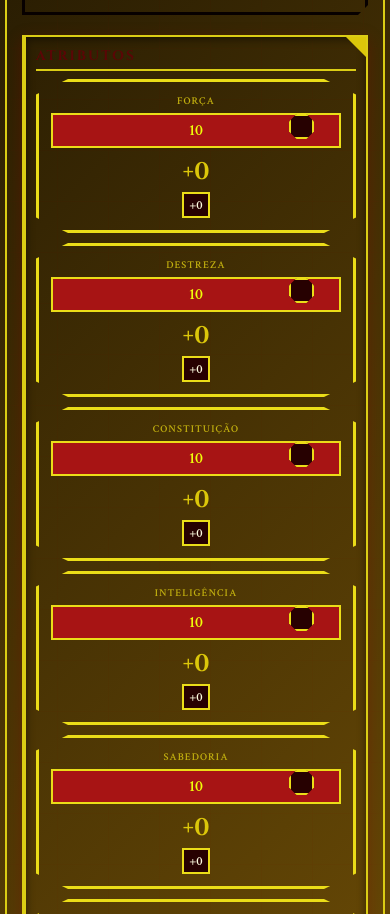
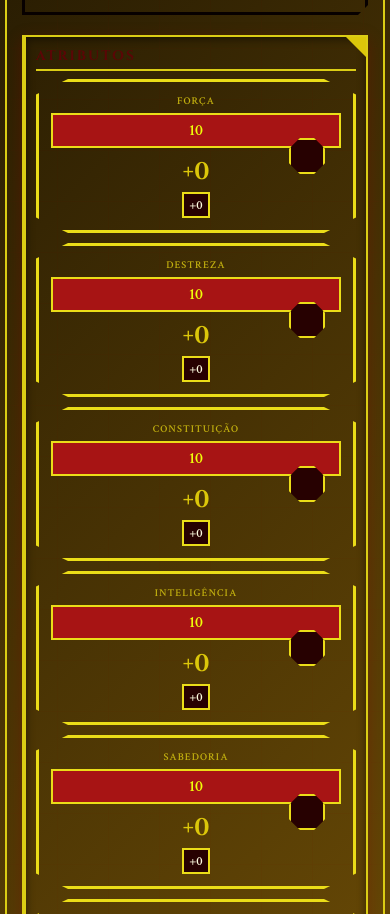
Before and after one commit to TonhoDevi/FichaProject, a plain HTML site: page index.html in a window 390 px wide. Shown: the part 962-1876 px from the top of the page. Drawn offline with Linux system fonts and the light colour scheme; a web font is replaced by a local one.

Commit message:
Melhorias para celular

```diff
--- a/css/styles.css
+++ b/css/styles.css
@@ -1310,6 +1310,13 @@ body > .app-container > .controls {
         padding: 12px;
     }
 
+    .stat-prof-check {
+        top: 56px;
+        left: 250px;
+        width: 36px;
+        height: 36px;
+    }
+
     .stat-input {
         font-size: 1.8rem;
     }
@@ -1375,7 +1382,7 @@ body > .app-container > .controls {
     }
 
     .sheet-grid {
-        grid-template-columns: 1fr 1fr;
+        grid-template-columns: 1f;
     }
 
     .stats-grid {
--- a/index.html
+++ b/index.html
@@ -100,9 +100,9 @@
                         <div class="section-title">Atributos</div>
                         <div class="stats-grid">
                             <div class="stat-box">
-                                <input type="checkbox" class="stat-prof-check" id="profForca" onchange="calculateSavingThrows(); autoSave()">
                                 <div class="stat-label">Força</div>
                                 <input type="number" class="stat-input" id="forca" value="10" oninput="calculateModifiers(); autoSave()">
+                                <input type="checkbox" class="stat-prof-check" id="profForca" onchange="calculateSavingThrows(); autoSave()">
                                 <div class="stat-value" id="forcaMod">+0</div>
                                 <div class="stat-save" id="forcaSave">+0</div>
                             </div>
```
